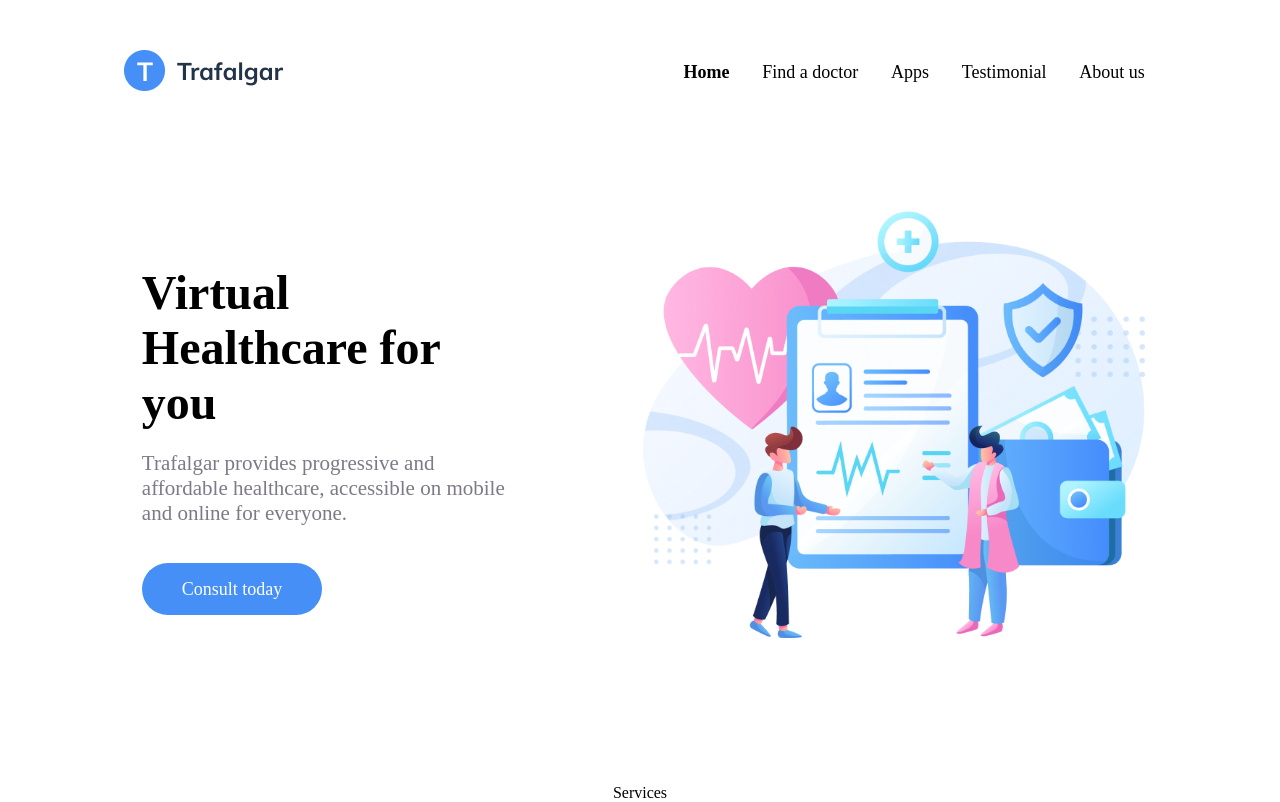
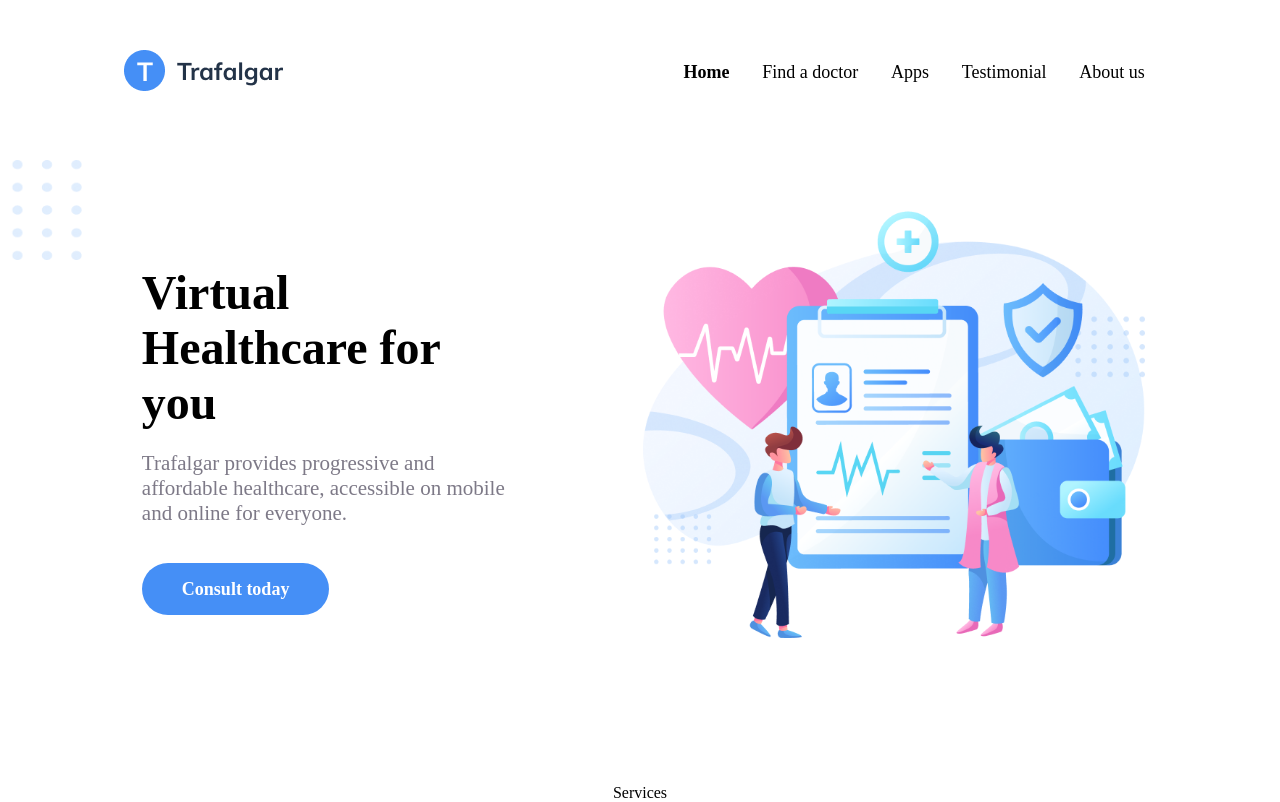
Before and after one commit to JatinBisht2308/Small-Projects, a React (Create React App) app: page / in a window 1280 px wide. Built offline with nearby package versions, Linux system fonts and the light colour scheme; a web font is replaced by a local one.

Commit message:
added the image

```diff
--- a/src/components/about/About.jsx
+++ b/src/components/about/About.jsx
@@ -1,9 +1,11 @@
 import React from 'react'
 import Image1  from '../../assets/trafagar-about-image.png'
+import BackImg from '../../assets/about-element.png'
 import './about.css'
 const About = () => {
   return (
     <div className='about'>
+      <img src={BackImg} alt="" className='backimg-about' />
         <div className="left-about">
           <h1>Virtual Healthcare for you</h1>
           <p>Trafalgar provides progressive and affordable healthcare, accessible on mobile and online for everyone.</p>
--- a/src/components/about/about.css
+++ b/src/components/about/about.css
@@ -7,6 +7,15 @@
     align-items: center;
     margin-top: 2rem;
     margin-bottom: 5rem;
+}
+.backimg-about{
+    width: 80px;
+    height: 100px;
+    background-position: center;
+    background-repeat: no-repeat;
+    position: absolute;
+    left: 2px;
+    top: 20%;
 }
 .left-about{
     width: 29.9%;
@@ -37,6 +46,7 @@
     font-size: 18px;
     line-height: 50px;
     font-family: 'Muli';
+    font-weight: 550;
 }
 .left-about >button:hover{
     background-color: white;
```
Also changed, not shown: src/assets/about-element.png (added).
